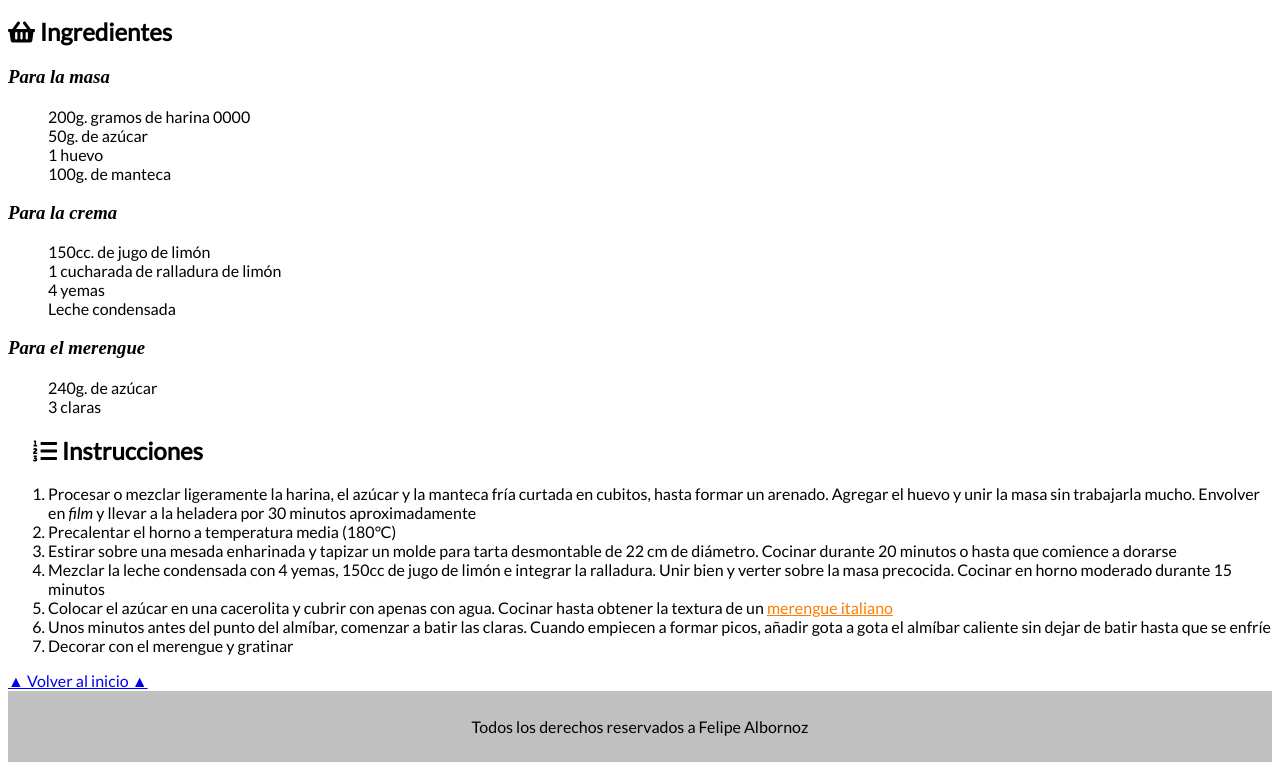
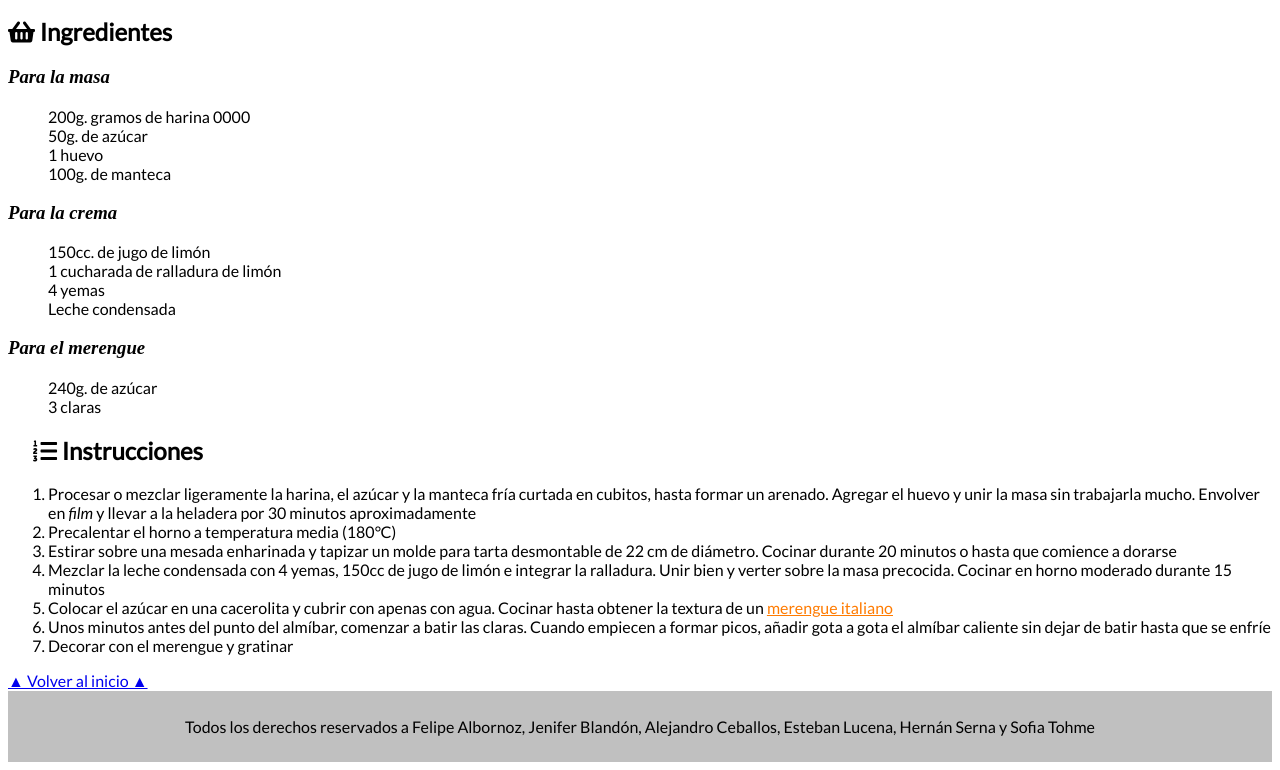
Before and after one commit to Felipe-Albornoz/Front_End_1_Clase_6, a plain HTML site: page index.html in a window 1280 px wide. Shown: the part 392-1162 px from the top of the page. Drawn offline with Linux system fonts and the light colour scheme.

Commit message:
Update index.html

```diff
--- a/index.html
+++ b/index.html
@@ -126,7 +126,7 @@
 </body>
 
 <footer style="background-color: silver; text-align: center; padding: 10px">
-    <p>Todos los derechos reservados a Felipe Albornoz</p>
+    <p>Todos los derechos reservados a Felipe Albornoz, Jenifer Blandón, Alejandro Ceballos, Esteban Lucena, Hernán Serna y Sofia Tohme</p>
 </footer>
 
 </html>
```
